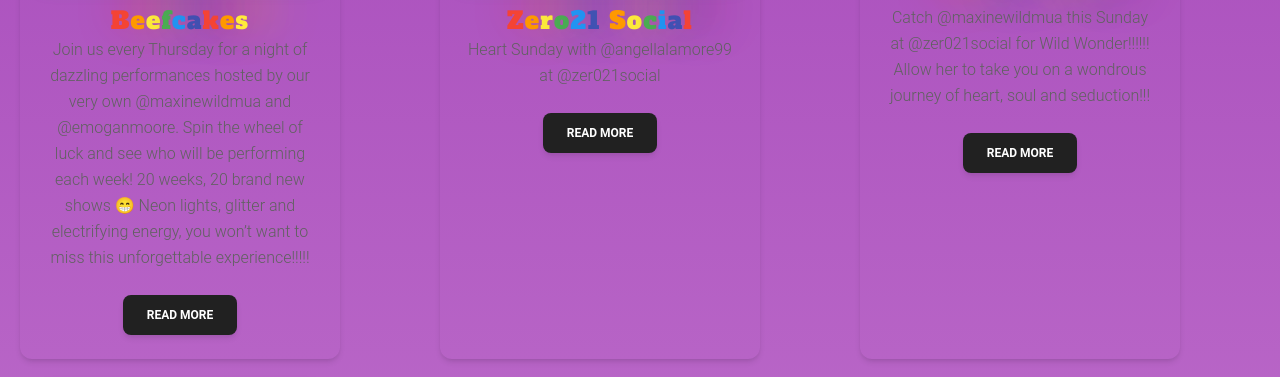
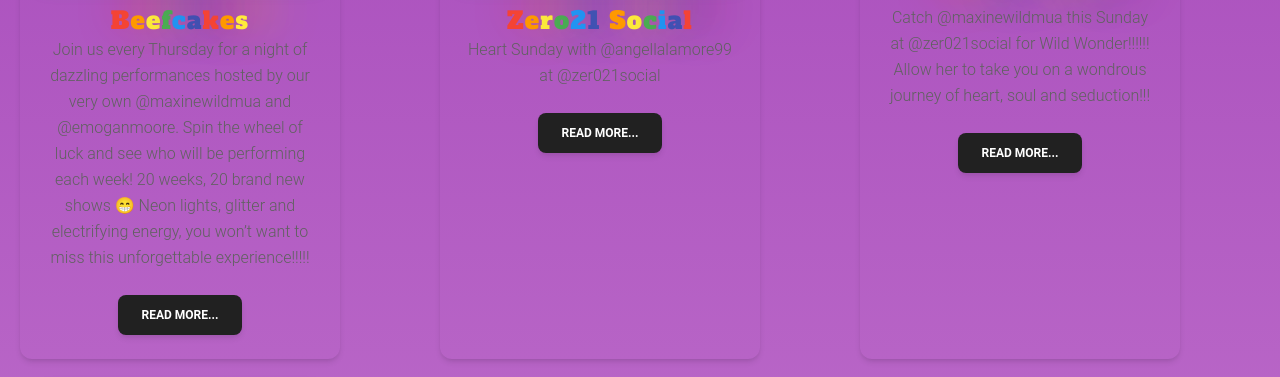
Before and after one commit to Leschismoreptyltd/TDC, a React (Vite) app: page / in a window 1280 px wide. Shown: the part 1228-1605 px from the top of the page. Built offline with nearby package versions, Linux system fonts and the light colour scheme; a web font is replaced by a local one.

Commit message:
Pitch commit 2

```diff
--- a/src/components/cards/GigGuideCard.jsx
+++ b/src/components/cards/GigGuideCard.jsx
@@ -1,4 +1,3 @@
-import { InstagramEmbed } from "react-social-media-embed";
 import {
     Card,
     CardHeader,
@@ -8,11 +7,12 @@
     Button,
   } from "@material-tailwind/react";
   import HomePageHeading from "../fragments/HomePageHeading";
+import { Link } from "react-router-dom";
+
 const GigGuideCard=(props) => {
 return(<>
 <Card className="mt-6 w-80 bg-inherit tablet:w-full mobile:w-full">
       <CardHeader color="blue-gray" className="relative h-50">
-        {/* <InstagramEmbed url={props.url} width={500} height={380}/> */}
          <img
           src= {props.url}
           alt="card-image"
@@ -26,7 +26,7 @@
         </Typography>
       </CardBody>
       <CardFooter className="pt-0">
-        <Button>Read More</Button>
+      <Link to={props.link}><Button> Read More... </Button></Link>
       </CardFooter>
     </Card>
 </>)
--- a/src/components/cards/LgbtqiaNewsCard.jsx
+++ b/src/components/cards/LgbtqiaNewsCard.jsx
@@ -20,21 +20,12 @@
                 <Typography variant="h3" className="mt-8">{title}</Typography>
             </CardBody>
             <CardFooter>
-                <Button><Link to={link}>Read more...</Link></Button>
+                <Link to={link}><Button>Read more...</Button></Link>
             </CardFooter>
         </Card>
 
         </div>
 
-       {/*  <div className="grid grid-cols-3 gap-2 my-4 border-4 border-white rounded-2xl mobile:grid-rows-3 max-w-full">
-            <div className="col-span-1 mobile:row-span-1">
-                <img src={imageUrl} alt="News Image" className="max-w-xs rounded-2xl mobile:max-w-1/3 "/>
-            </div>
-            <div className="col-span-2 mobile:row-span-2">
-                <Typography variant="h3" className="mt-8">{title}</Typography>
-                <Button className="justify-end items-end"><Link to={link}>Read more...</Link></Button>
-            </div>
-        </div> */}
         </>
 
     )
--- a/src/components/cards/VideoDialogCard.jsx
+++ b/src/components/cards/VideoDialogCard.jsx
@@ -5,7 +5,7 @@
     Typography,
     Button,
   } from "@material-tailwind/react";
-  import { Link } from "react";
+  import { Link } from "react-router-dom";
 
 const VideoDialogCard = (props) =>{
 
@@ -25,7 +25,7 @@
         </Typography>
       </CardBody>
       <CardFooter className="pt-0">
-        <Button>Watch Now</Button>
+        <Link to={props.fullEpisodeUrl}><Button>Watch Now</Button></Link>
       </CardFooter>
     </Card>
 
--- a/src/components/views/Home.jsx
+++ b/src/components/views/Home.jsx
@@ -3,9 +3,9 @@
 import GigGuideCard from "../cards/GigGuideCard";
 import HomePageHeading from "../fragments/HomePageHeading";
 import gig1 from "../../assets/images/gig_guide/tdc_beefcakes.jpg";
-import zero21angelalamore from "../../assets/images/gig_guide/zero21_social_angelalamore.jpg";
-import zero21maxinewild from "../../assets/images/gig_guide/zero21_social_maxinewild.jpg";
-import etcmaxineemogan from "../../assets/images/gig_guide/etc_maxineemogan.jpg";
+import gig2 from "../../assets/images/gig_guide/zero21_social_angelalamore.jpg";
+import gig3 from "../../assets/images/gig_guide/zero21_social_maxinewild.jpg";
+import gig4 from "../../assets/images/gig_guide/etc_maxineemogan.jpg";
 import sttpsnippit from "../../assets/video/straight_to_the_point_snippet.mp4";
 import LgbtqiaNewsCard from "../cards/LgbtqiaNewsCard";
 import newsImage1 from "../../assets/images/lgbtqia_news/Dope-Saint-Jude-Picture-Supplied.webp";
@@ -24,9 +24,9 @@
     const gigGuide = {
         gigGuideUrlArray : [
         gig1,
-        zero21angelalamore,
-        zero21maxinewild,
-        etcmaxineemogan
+        gig2,
+        gig3,
+        gig4
         ],
         gigGuideHeadings:[
             "Beefcakes",
@@ -39,6 +39,12 @@
             "Heart Sunday with @angellalamore99 at @zer021social",
             "Catch @maxinewildmua this Sunday at @zer021social for Wild Wonder!!!!!! Allow her to take you on a wondrous journey of heart, soul and seduction!!!",
             "Pretoria are you ready!!!!!!!!! Catch @maxinewildmua and @emoganmoore at @etcpubcenturion tomorrow evening 😁 So excited to see you all ❤️"
+        ],
+        gigGuideLinks:[
+            "https://www.instagram.com/p/C7eKATOo0Sw/",
+            "https://www.instagram.com/p/C7Bgr5fIUxI/",
+            "https://www.instagram.com/p/C6raVVar08b/",
+            "https://www.instagram.com/p/C6RY1MdIbi9/"
         ]
     }
 
@@ -48,6 +54,7 @@
     const videoDialogHeading = "Straight To The Point...";
     const videoDialogContent = "Catch the latest episode of Straight to the Point with the amazing hosts Maxine, Emogen and Chanel.This week they are covering the topic of cheating and how to deal with teh social pressures of having a different sexual orientation in society.";
     const videoUrl = sttpsnippit;
+    const fullEpisodeUrl  = "https://www.youtube.com/watch?v=wv01c4fCsoY";
 
         //LGBTQIA+ NEWS Props
     const lgbtqiaNews = "LGBTQIA+ News"
@@ -56,14 +63,16 @@
         imageUrl:[newsImage1, newsImage2, newsImage3
         ],
 
-        title:[ "Cape Town based electro hip hop artist, Dope Saint Jude returns to the music scene with her newest offering, 'Happy Day'.",
-        "WATCH: Drag queen trio break boundaries on ‘Straight To The Point’ podcast",
-        "5 tips to help businesses prioritise LGBTQ+ business travellers"
+        title:[
+            "Cape Town based electro hip hop artist, Dope Saint Jude returns to the music scene with her newest offering, 'Happy Day'.",
+            "WATCH: Drag queen trio break boundaries on ‘Straight To The Point’ podcast",
+            "5 tips to help businesses prioritise LGBTQ+ business travellers"
             ],
 
-        link:["https://www.iol.co.za/sunday-tribune/entertainment/dope-saint-jude-drops-new-single-happy-day-40774f3f-ec8e-47bf-9c5f-ec3089dff9b3",
-        "https://www.iol.co.za/capeargus/watch-drag-queen-trio-break-boundaries-on-straight-to-the-point-podcast-8d4c9399-c751-4028-901b-3b9b31c2aa96",
-        "https://www.iol.co.za/sunday-tribune/travel/5-tips-to-help-businesses-prioritise-lgbtq-business-travellers-e97f96b0-9bd1-412f-aabb-7c563cd6c3a5"
+        link:[
+            "https://www.iol.co.za/sunday-tribune/entertainment/dope-saint-jude-drops-new-single-happy-day-40774f3f-ec8e-47bf-9c5f-ec3089dff9b3",
+            "https://www.iol.co.za/capeargus/watch-drag-queen-trio-break-boundaries-on-straight-to-the-point-podcast-8d4c9399-c751-4028-901b-3b9b31c2aa96",
+            "https://www.iol.co.za/sunday-tribune/travel/5-tips-to-help-businesses-prioritise-lgbtq-business-travellers-e97f96b0-9bd1-412f-aabb-7c563cd6c3a5"
         ]
     }
 
@@ -89,7 +98,7 @@
                 </div>
 
                 <div className="flex items-start">
-                    <VideoDialogCard heading = {videoDialogHeading} content = {videoDialogContent}/>
+                    <VideoDialogCard heading = {videoDialogHeading} content = {videoDialogContent} fullEpisodeUrl= {fullEpisodeUrl}/>
                     </div>
 
             </div>
@@ -100,7 +109,14 @@
                 <div className="grid grid-cols-4 gap-5 my-10 desktop:grid-cols-3 tablet:grid-cols-2 mobile:grid-cols-1">
                     {gigGuide.gigGuideUrlArray.map((url, index) => (
 
-                    <GigGuideCard key = {index} url = {url} heading={gigGuide.gigGuideHeadings[index]} description = {gigGuide.gigGuideDescription[index]}/>))}
+                    <GigGuideCard
+                    key = {index}
+                    url = {url}
+                    heading={gigGuide.gigGuideHeadings[index]}
+                    description = {gigGuide.gigGuideDescription[index]}
+                    link = {gigGuide.gigGuideLinks[index]}
+                    />))
+                    }
 
                 </div>
             </div>
```
